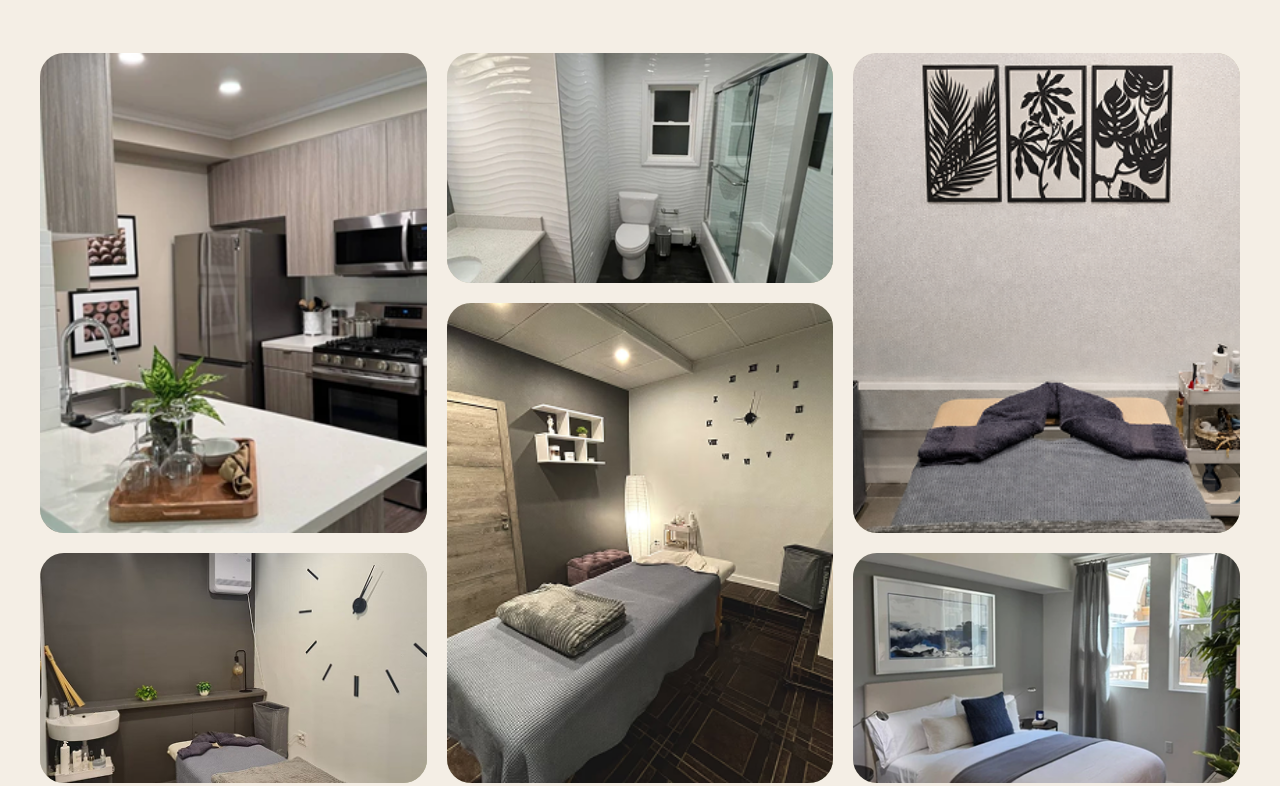
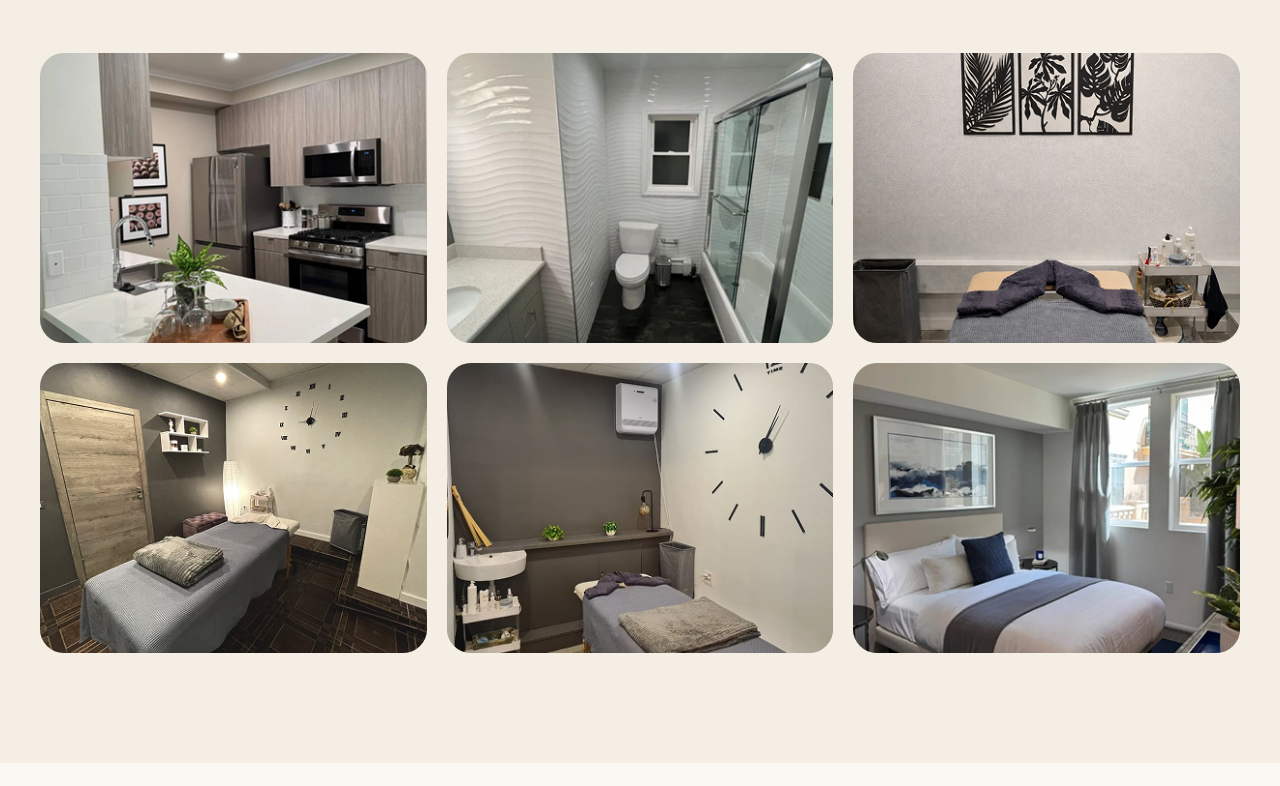
Before and after one commit to recruiterprojob-sudo/velvet-touch-landing, a plain HTML site: page index.html in a window 1280 px wide. Shown: the part 3239-4025 px from the top of the page. Drawn offline with nearby package versions, Linux system fonts and the light colour scheme.

Commit message:
Update styles.css
Изменен размер фото в разделе "Комфортные условия для жизни и работы"

```diff
--- a/styles.css
+++ b/styles.css
@@ -186,14 +186,8 @@ h1, h2, h3 { margin: 0; font-weight: 500; }
 .gallery {
   display: grid; gap: 20px;
   grid-template-columns: repeat(3, 1fr);
-  grid-template-rows: repeat(3, 230px);
-  grid-template-areas:
-    "a b c"
-    "a d c"
-    "e d f";
 }
-.g1 { grid-area: a; } .g2 { grid-area: b; } .g3 { grid-area: c; }
-.g4 { grid-area: d; } .g5 { grid-area: e; } .g6 { grid-area: f; }
+.gallery .photo { aspect-ratio: 4 / 3; }
 
 /* Reviews */
 .reviews { background: var(--surface); overflow: hidden; }
@@ -300,8 +294,6 @@ h1, h2, h3 { margin: 0; font-weight: 500; }
   .card { padding: 28px 24px; }
   .gallery {
     grid-template-columns: 1fr 1fr;
-    grid-template-rows: repeat(4, 170px);
-    grid-template-areas: "a b" "a c" "d e" "d f";
     gap: 12px;
   }
   .slider__track { --card-w: 82vw; gap: 14px; }
```
